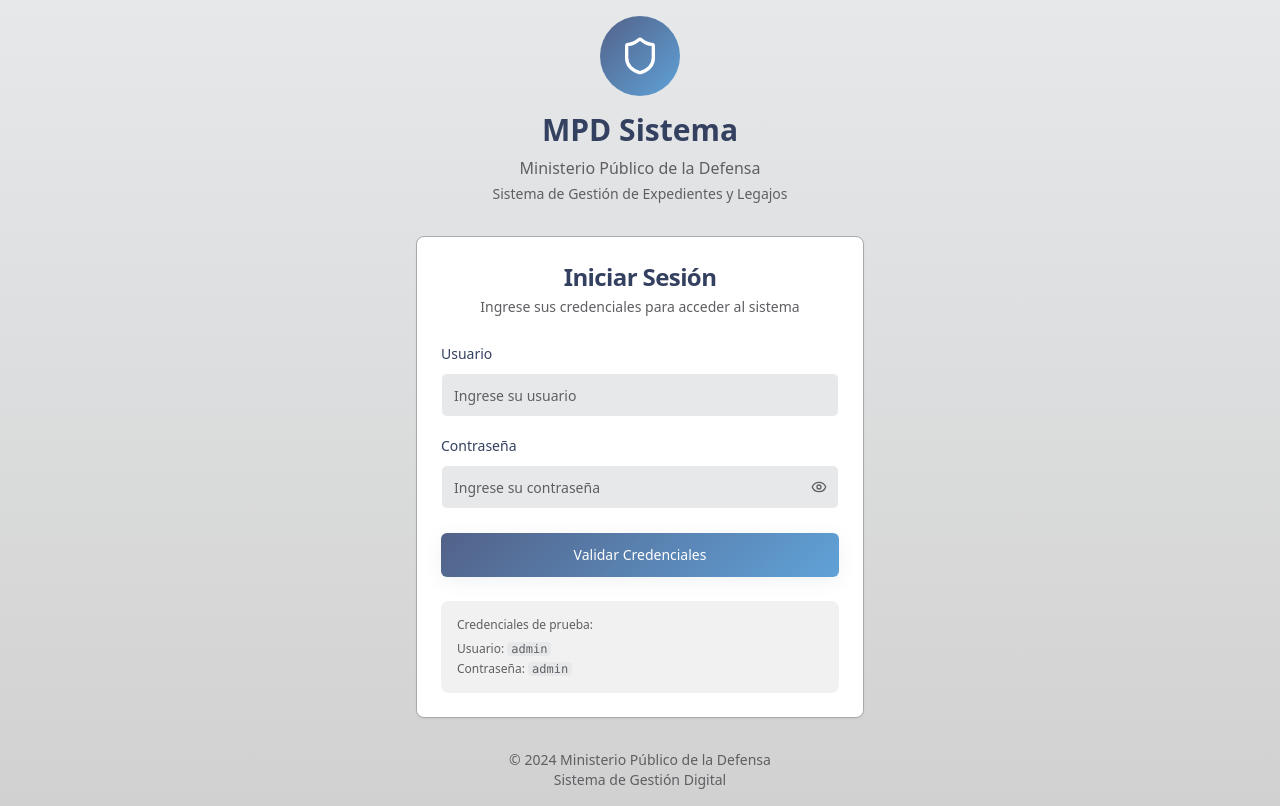
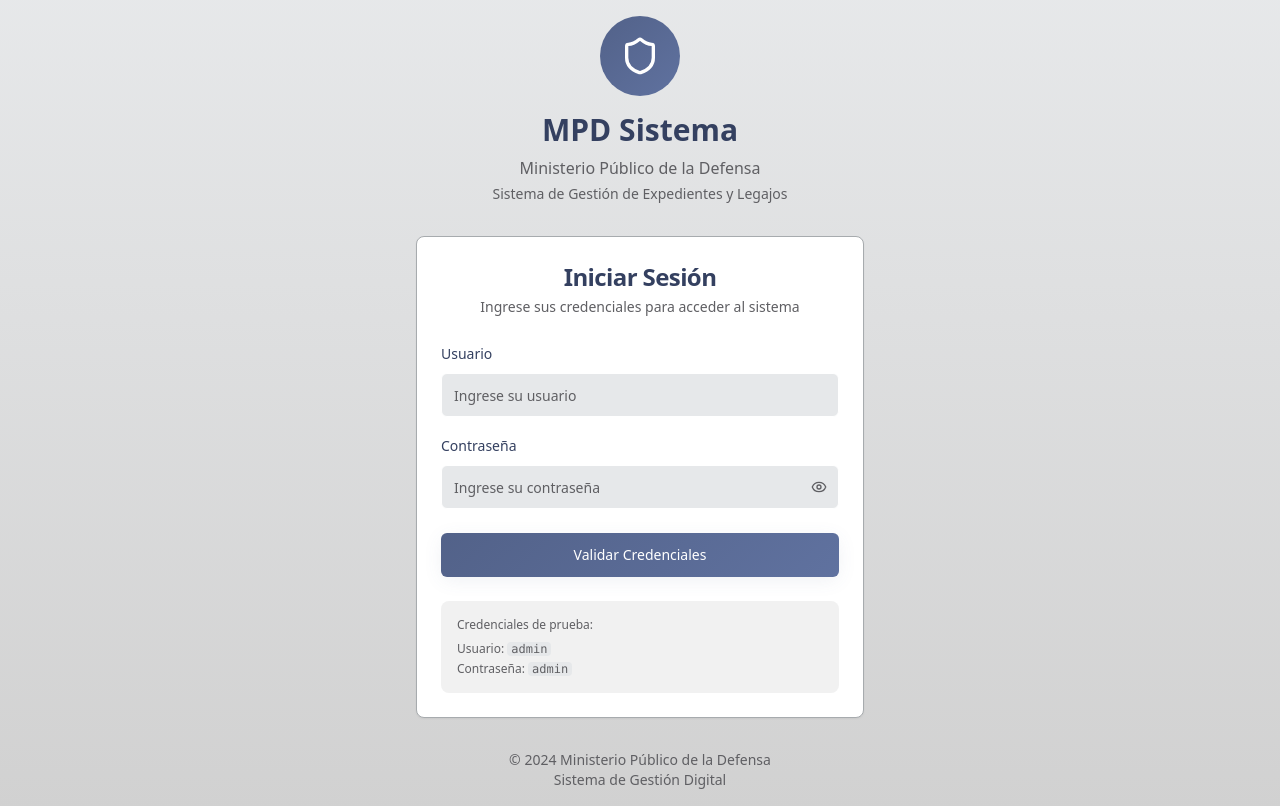
Before and after one commit to tecnologiayprocesosmpd/gestor-expediente, a React (Vite) app: page / in a window 1280 px wide. Built offline with nearby package versions, Linux system fonts and the light colour scheme; the HTML template or start-up script is replaced by a standard one.

Commit message:
feat: Change profile card color

```diff
--- a/src/index.css
+++ b/src/index.css
@@ -44,8 +44,8 @@ All colors MUST be HSL.
     --radius: 0.5rem;
 
     /* Gradientes del sistema */
-    --gradient-primary: linear-gradient(135deg, hsl(var(--primary)), hsl(var(--accent)));
-    --gradient-secondary: linear-gradient(135deg, hsl(var(--secondary)), hsl(var(--accent)));
+    --gradient-primary: linear-gradient(135deg, hsl(223 25% 43%), hsl(223 25% 50%));
+    --gradient-secondary: linear-gradient(135deg, hsl(223 25% 38%), hsl(223 25% 45%));
     --gradient-subtle: linear-gradient(180deg, hsl(var(--background)), hsl(var(--muted)));
 
     /* Sombras elegantes */
```
